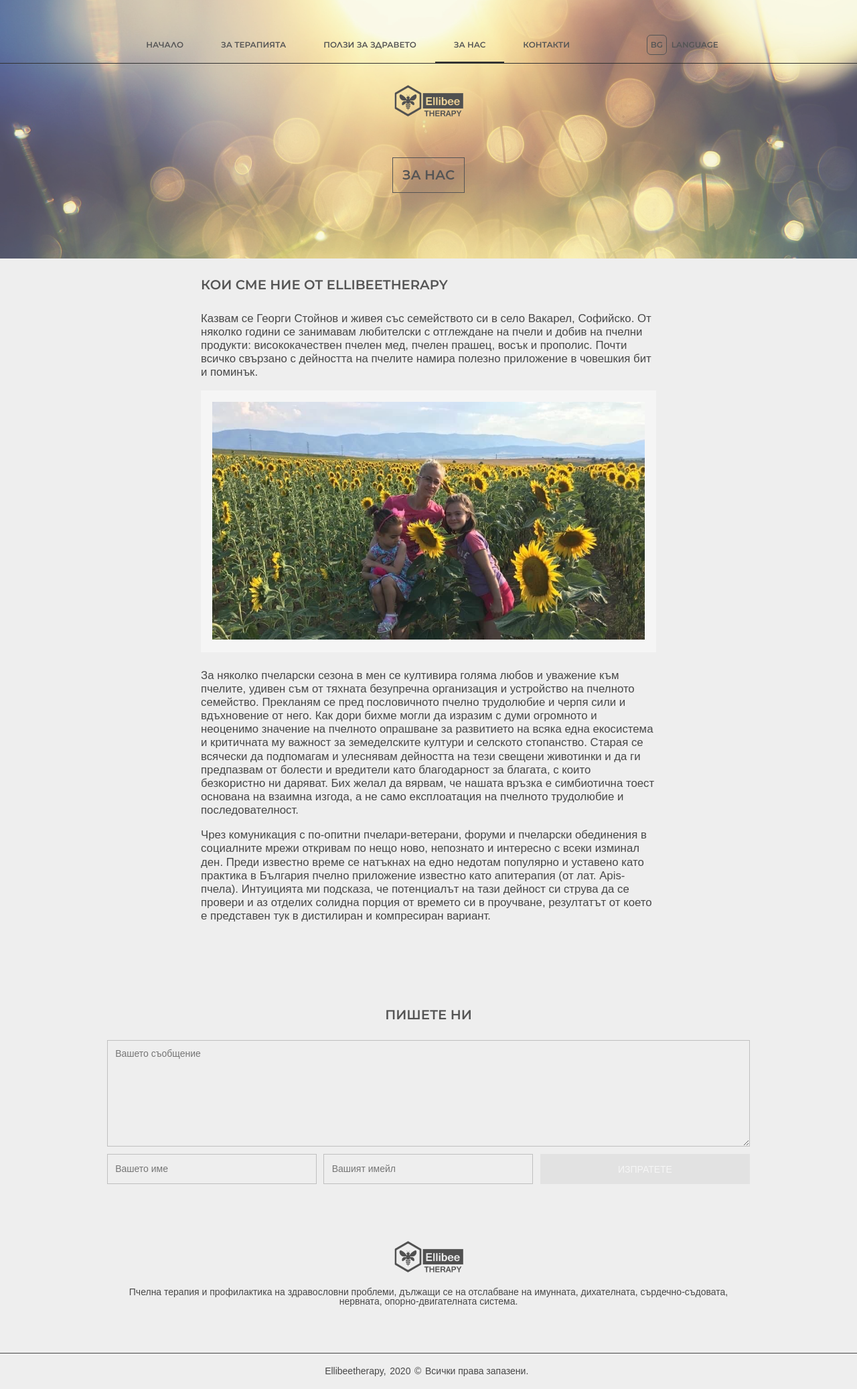
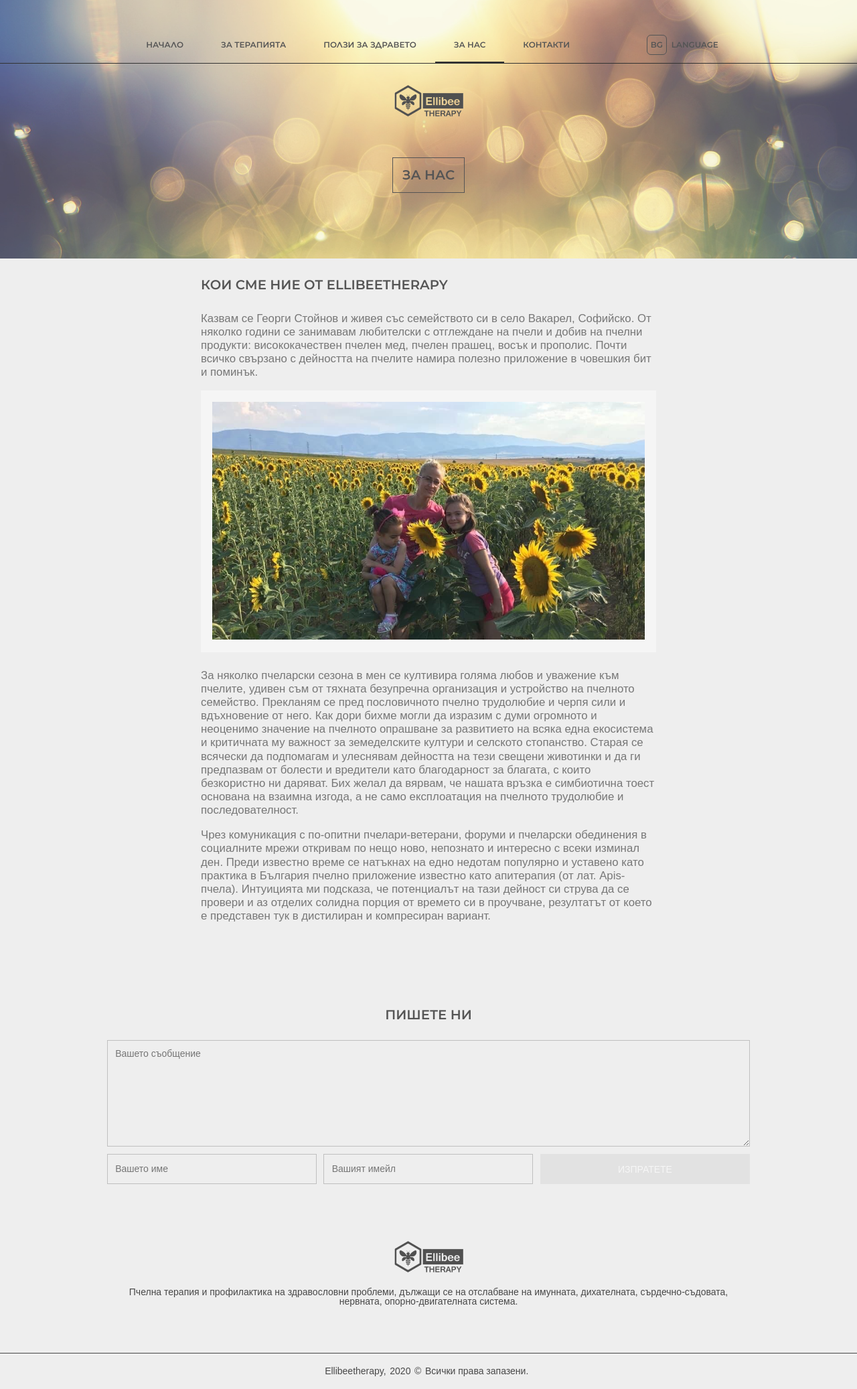
Before and after one commit to ellibeetherapy/ellibeetherapy.com, a Jekyll site: the page built from about-us.html, in a window 1280 px wide. Shown: the whole page at 67% size. Built offline with Jekyll 4.4.1, drawn with Linux system fonts in a browser that asks for light colours; comment, search, counter and statistics services are not loaded.

Commit message:
Article text color defined and applied

```diff
--- a/assets/css/color.css
+++ b/assets/css/color.css
@@ -1,6 +1,11 @@
 body {
 	color: var( --text-color );
 	background-color: #EEE;
+}
+
+.article {
+	color: var( --article-text-color );
+
 }
 
 /* footer {
--- a/assets/css/settings.css
+++ b/assets/css/settings.css
@@ -48,6 +48,8 @@
 	--heading-color: #555;
 	/* Main text color */
 	--text-color: rgba( 0, 0, 0, 0.7 );
+	/* Text color in articles */
+	--article-text-color: rgba( 0, 0, 0, 0.5 );
 	/* Color behind text */
 	--text-background-color: rgba( 255, 255, 255, 0.8 );
 	/* Color of text section, overlapping another section or an image */
```
